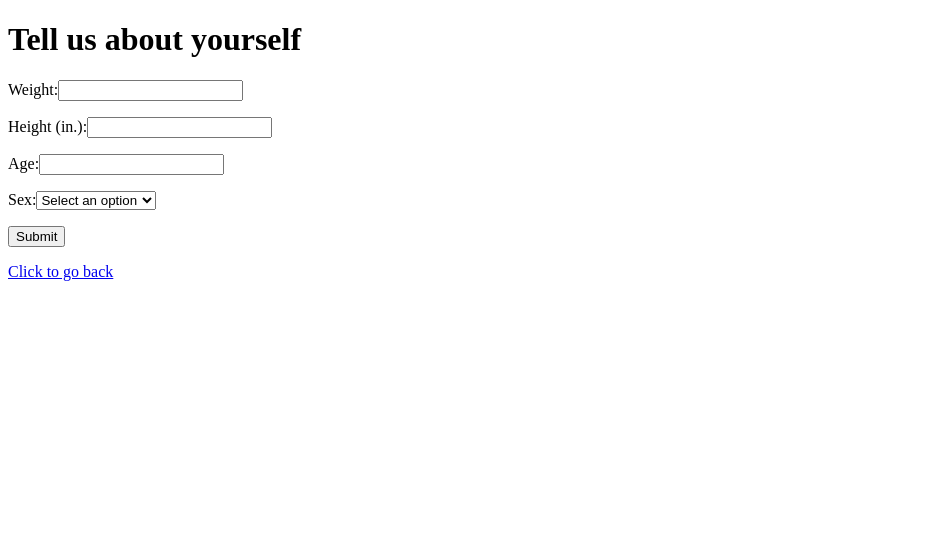
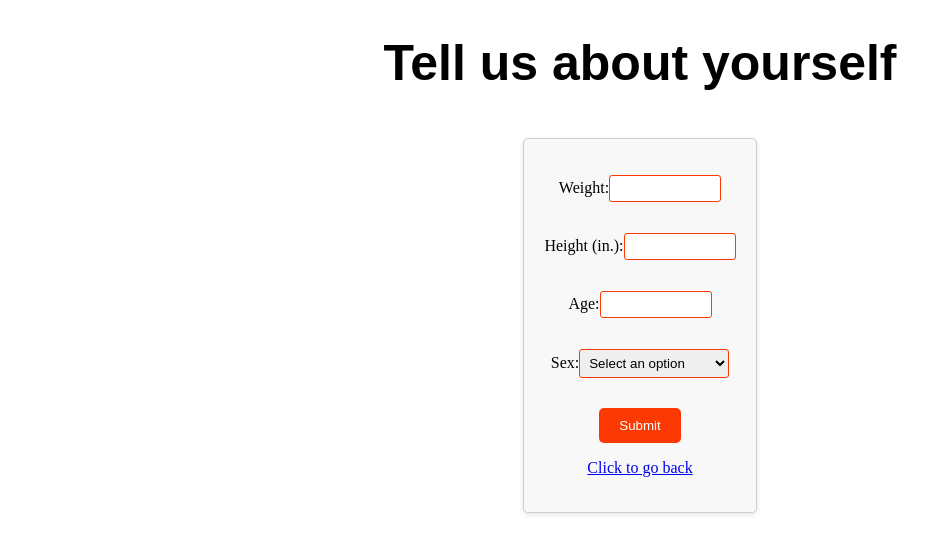
Before and after one commit to jareddj34/crablegs, a Next.js app: page /info in a window 1280 px wide. Shown: the top 554 px of the page, without its empty margins (0-952 px from the left). Built offline with nearby package versions, Linux system fonts and the light colour scheme.

Commit message:
cleaned up info page format

```diff
--- a/components/user-info.js
+++ b/components/user-info.js
@@ -1,3 +1,125 @@
+import { useState } from 'react';
+import Link from 'next/link';
+
+export default function UserInfo() {
+  const [weight, setWeight] = useState('');
+  const [height, setHeight] = useState('');
+  const [age, setAge] = useState('');
+  const [sex, setSex] = useState('');
+
+  const handleSetSex = (e) => {
+    setSex(e.target.value);
+  };
+
+  const handleSubmit = (event) => {
+    event.preventDefault();
+    console.log(weight, height, age);
+    // create new user object in prisma and add a username and password to it
+  };
+
+  return (
+    <div className="container">
+      <form onSubmit={handleSubmit}>
+        <p>
+          <label>
+            Weight:
+            <input type="number" min="0" value={weight} onChange={(e) => setWeight(e.target.value)} />
+          </label>
+        </p>
+
+        <p>
+          <label>
+            Height (in.):
+            <input type="number" min="0" value={height} onChange={(e) => setHeight(e.target.value)} />
+          </label>
+        </p>
+
+        <p>
+          <label>
+            Age:
+            <input type="number" min="0" value={age} onChange={(e) => setAge(e.target.value)} />
+          </label>
+        </p>
+
+        <p>
+          Sex:
+          <select value={sex} onChange={handleSetSex}>
+            <option value="">Select an option</option>
+            <option value="male">Male</option>
+            <option value="female">Female</option>
+            <option value="n/a">Prefer not to say</option>
+          </select>
+        </p>
+
+        <input type="submit" value="Submit" />
+
+        <p>
+          <Link href="/">Click to go back</Link>
+        </p>
+      </form>
+
+      <style jsx>{`
+        .container {
+          display: flex;
+          flex-direction: column;
+          align-items: center;
+          justify-content: center;
+          height: 50vh;
+        }
+
+        form {
+          display: flex;
+          flex-direction: column;
+          align-items: center;
+          justify-content: center;
+          padding: 20px;
+          border: 1px solid #ccc;
+          border-radius: 5px;
+          background-color: #f8f8f8;
+          box-shadow: 0 2px 5px rgba(0, 0, 0, 0.1);
+        }
+
+        label {
+          margin-bottom: 10px;
+        }
+
+        input[type='number'] {
+          width: 100px;
+          padding: 5px;
+          border-radius: 3px;
+          border: 1px solid #fc3903;
+        }
+
+        input[type='number']:focus {
+          border-color: #fc3903; /* Red border color when clicked */
+        }
+
+        select {
+          width: 150px;
+          padding: 5px;
+          border-radius: 3px;
+          border: 1px solid #fc3903;
+        }
+
+        input[type='submit'] {
+          margin-top: 15px;
+          padding: 10px 20px;
+          background-color: #fc3903;
+          color: white;
+          border: none;
+          border-radius: 5px;
+          cursor: pointer;
+        }
+
+        p {
+          margin-bottom: 15px;
+        }
+      `}</style>
+    </div>
+  );
+}
+
+/*
 import { useState } from 'react';
 import Link from 'next/link';
 
@@ -60,6 +182,8 @@ export default function UserInfo(){
             <Link href = "/">Click to go back</Link>
             </p>
         </form>
+
     )
 
 }
+*/
--- a/pages/info.js
+++ b/pages/info.js
@@ -9,7 +9,12 @@ export default function Info() {
             <Head>
                 <title>User info page</title>
             </Head>
-            <h1>
+            <h1 style = {{
+                textAlign: 'center',
+                fontFamily: 'Arial, sans-serif',
+                fontSize: '50px'
+
+                }}>
                 Tell us about yourself
             </h1>
             <UserInfo />
```
